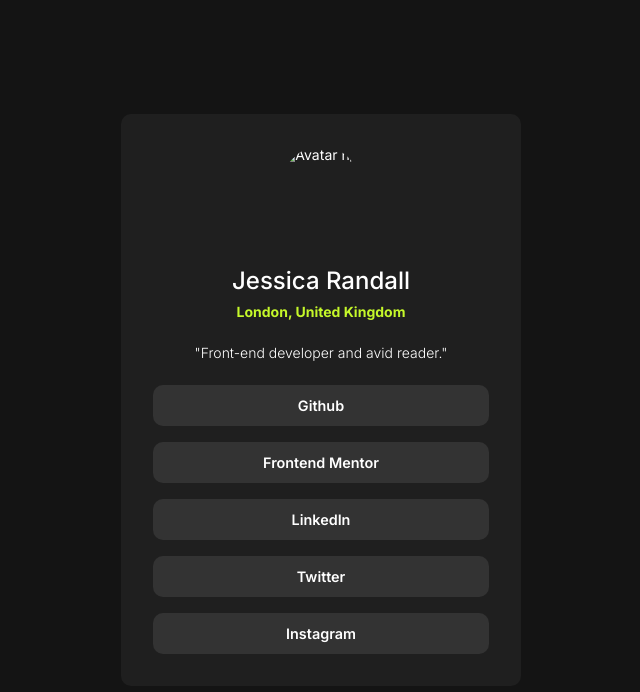
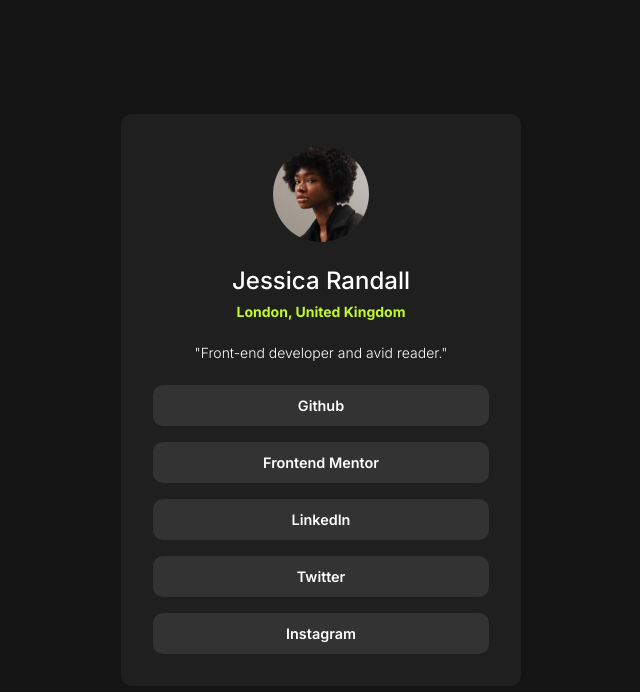
Before and after one commit to jeeberharter1/social-links-profile-main, a plain HTML site: page index.html in a window 1280 px wide. Shown: the whole page, without its empty margins (319-959 px from the left). Drawn offline with Linux system fonts and the light colour scheme.

Commit message:
fixed image path

```diff
--- a/index.html
+++ b/index.html
@@ -11,7 +11,7 @@
 </head>
 <body>
   <div class="wrapper">
-    <img src="/assets//images/avatar-jessica.jpeg" alt="Avatar n/a">
+    <img src="/assets/images/avatar-jessica.jpeg" alt="Avatar n/a">
 
     <div class="info">
       <h1 class="info__name">Jessica Randall</h1>
```
